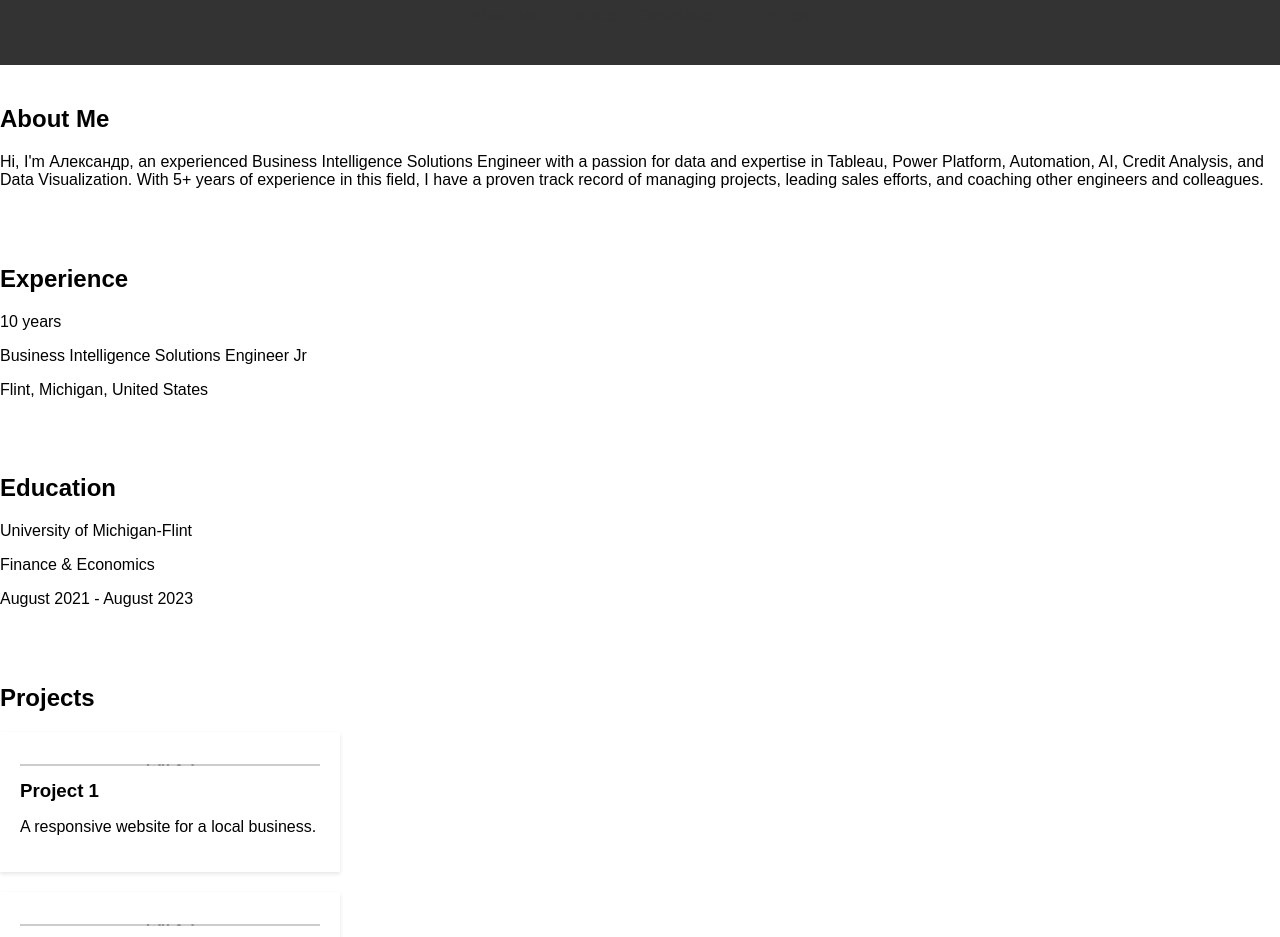
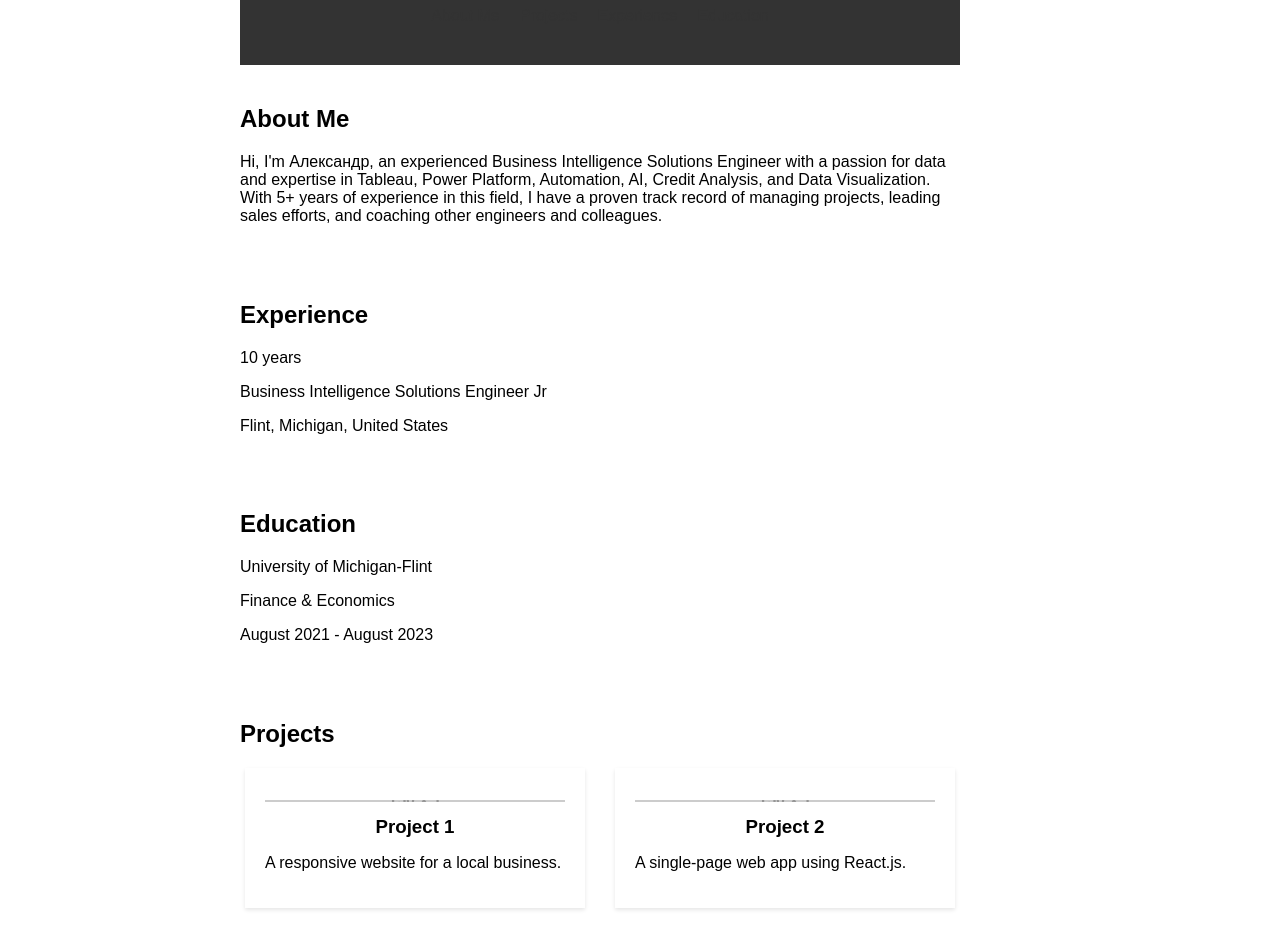
Before and after one commit to R3dFruitRollUp/R3dfruitrollup.github.io, a plain HTML site: page index.html in a window 1280 px wide. Shown: the part 93-1030 px from the top of the page. Drawn offline with Linux system fonts and the light colour scheme; placeholder pictures from the web are drawn by us.

Commit message:
Improve css again with new styles and cards

```diff
--- a/scripts.js
+++ b/scripts.js
@@ -17,7 +17,8 @@ window.addEventListener('load', function () {
     },
   ];
 
-  const projectsContainer = document.getElementById('projects');
+  /*const projectsContainer = document.getElementById('projects');*/
+  const projectsContainer = document.querySelector('.projects-container');
   projects.forEach((project) => {
     const projectCard = document.createElement('div');
     projectCard.classList.add('project-card');
--- a/styles.css
+++ b/styles.css
@@ -1,6 +1,13 @@
 body {
-    font-family: Arial, sans-serif;
-    margin: 0;
+  font-family: Arial, sans-serif;
+  margin: 0;
+  max-width: 800px;
+  margin: auto;
+  }
+
+  header, main, footer {
+    width: 90%;
+    max-width: 1200px; /* Feel free to adjust this */
   }
 
   header {
@@ -45,16 +52,25 @@ body {
   }
 
   .project-card {
-    width: 100%;
+    width: calc(50% - 40px);
     max-width: 300px;
     padding: 20px;
     box-shadow: 0 2px 4px rgba(0, 0, 0, 0.1);
     margin-bottom: 20px;
   }
 
+  @media screen and (max-width: 600px) {
+    .projects-container {
+      flex-direction: column;
+      align-items: center;
+    }
+  }
+
+
   .project-card img {
     width: 100%;
     height: auto;
+    object-fit: cover;
   }
 
   .project-card h3 {
@@ -67,3 +83,8 @@ body {
     text-align: center;
     padding: 20px 0;
   }
+
+  .project-card h3 {
+    margin: 10px 0;
+    text-align: center;
+  }
```
